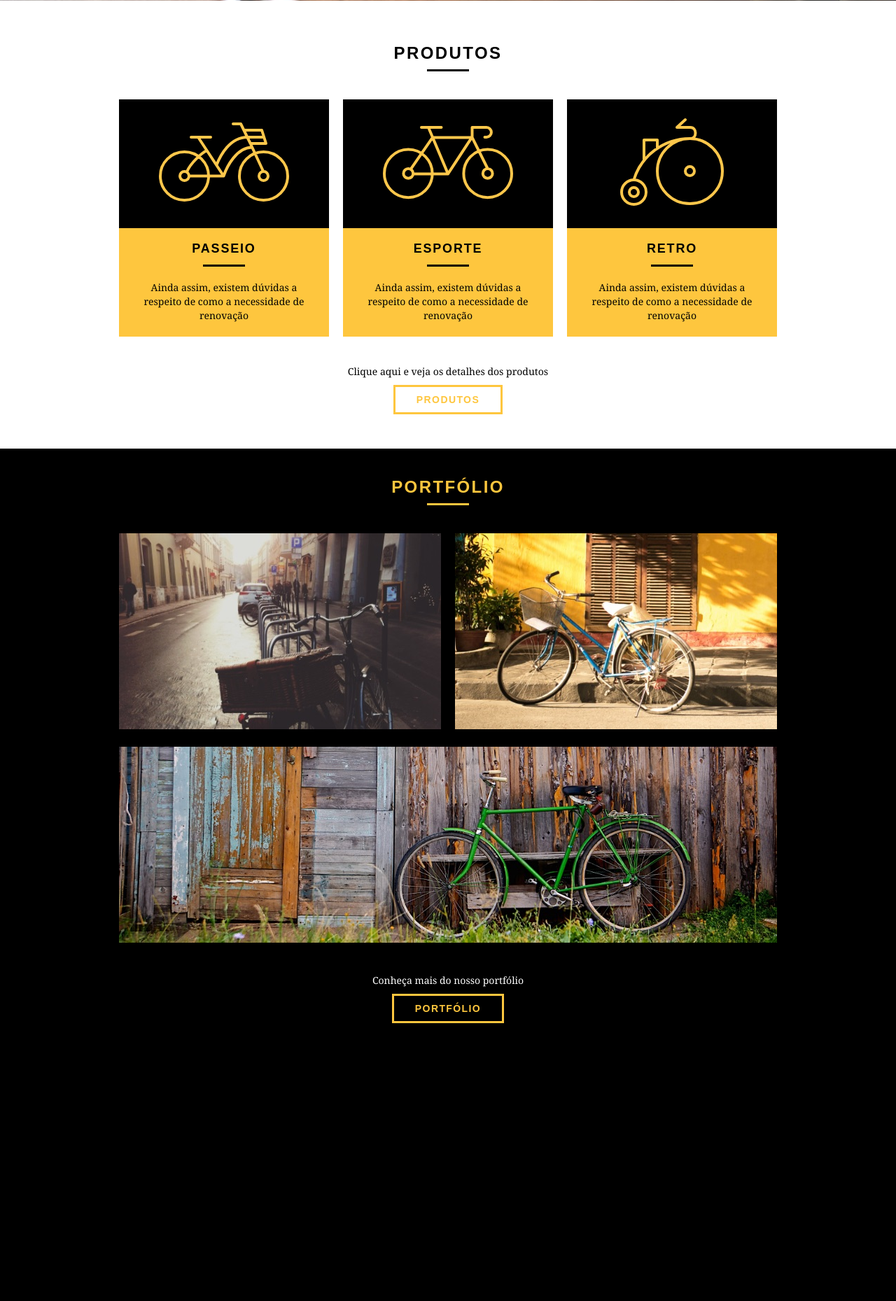
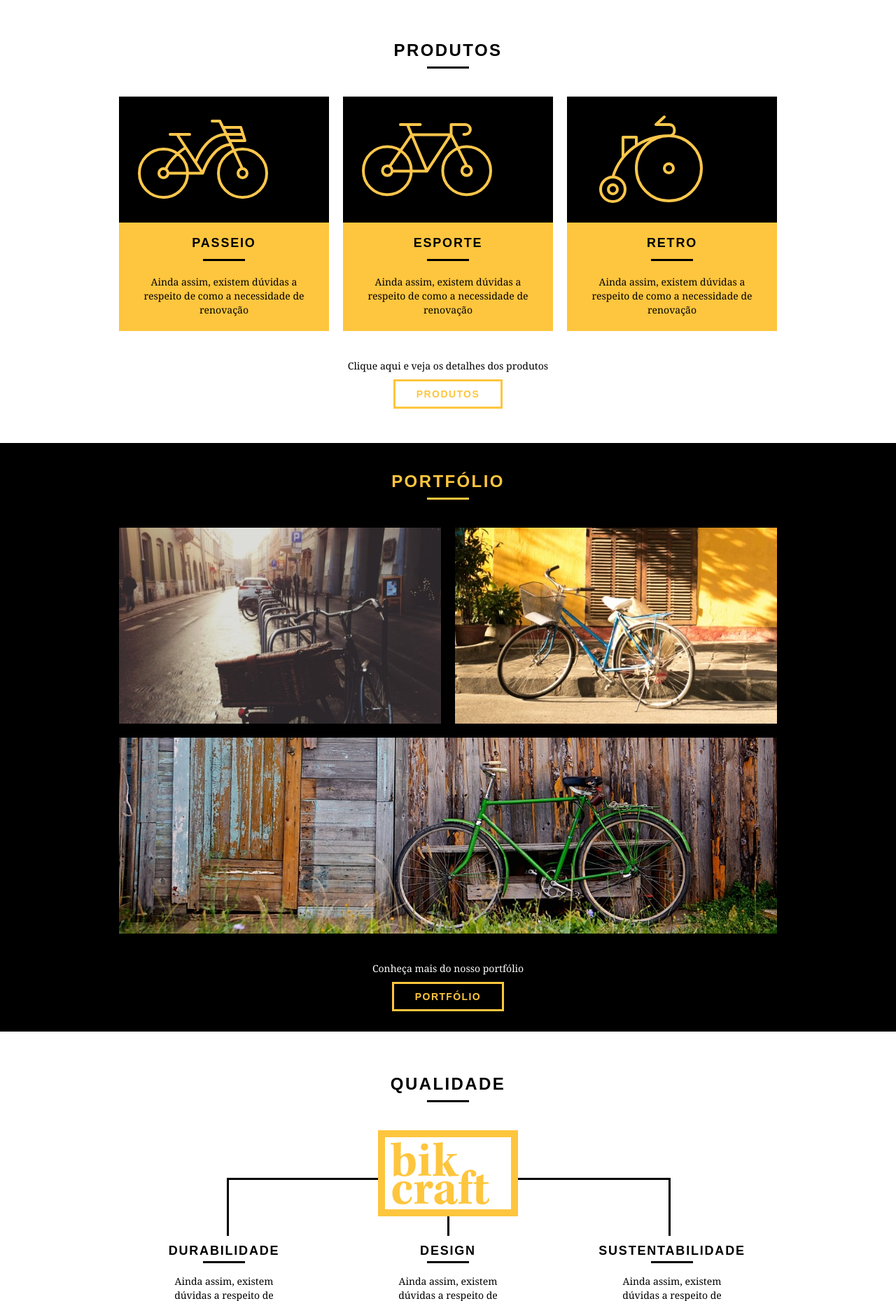
Before and after one commit to katiareis/origamid_WebDevCourse, a PHP site: page / in a window 1280 px wide. Shown: the part 475-2334 px from the top of the page at 70% size. Before the commit the page ends 1937 px from the top, so only its background shows below. Run offline with PHP 8.4, Linux system fonts and the light colour scheme.

Commit message:
Add quality section to page
Project Update - Add a quality section and style it.

```diff
--- a/css/style.css
+++ b/css/style.css
@@ -12,6 +12,12 @@ p {
     font-family: Georgia, 'Times New Roman', Times, serif;
     font-size: 14px;
     line-height: 20px;
+}
+
+/* Imagens */
+
+img {
+    display: block;
 }
 
 /* Botões */
@@ -70,7 +76,7 @@ p {
     width: 100%;
     background: #fec63e;
     padding: 15px 0;
-    z-index: 10px;
+    z-index: 10; /* Faz com que o body role para atrás do header  */
 }
 
 .header_menu {
@@ -104,7 +110,7 @@ p {
     height: 380px;
     background: url("../img/bg.jpg") no-repeat center;
     background-size: cover;
-    margin-top: 96px; /* Essa margin faz a imagem descer para o local correto. É o tamanho exato do header */
+    margin-top: 92px; /* Essa margin faz a imagem descer para o local correto. É o tamanho exato do header */
     text-align: center;
     padding-top: 80px; /* Esse padding desce o h1 para a posição correta */
 }
@@ -214,3 +220,55 @@ p {
 .portfolio .call p {
     color: #FFF;
 }
+
+/* Qualidade */
+
+.qualidade {
+    padding: 60px 0;
+}
+
+.qualidade:after {
+    content: "";
+    width: 634px;
+    height: 83px;
+    display: block;
+    background: url("../img/linhas.svg") no-repeat center;
+    position: absolute;
+    top: 209px;
+    right: 162px;
+    z-index: -1;
+}
+
+.qualidade img {
+    margin: 0 auto;
+}
+
+.qualidade_lista {
+    padding-top: 20px;
+}
+
+.qualidade_lista li {
+    text-align: center;
+    padding: 0 40px;
+}
+.qualidade_lista li h3 {
+    font-weight: bold;
+    font-size: 18px;
+    line-height: 18px;
+    text-transform: uppercase;
+    letter-spacing: .1em;
+    margin-top: 20px;
+}
+
+.qualidade_lista li h3:after {
+    content: "";
+    display: block;
+    width: 60px;
+    height: 3px;
+    background: #000;
+    margin: 6px auto;
+}
+
+.qualidade_lista li p {
+    padding: 10px 20px 20px 20px;
+}
--- a/index.html
+++ b/index.html
@@ -74,7 +74,7 @@
             <a href="produtos.html" class="btn btn-preto">Produtos</a>
         </div>
     </section>
-    <!-- Seção de Portifólio -->
+    <!-- Seção de Portfólio -->
     <section class="portfolio">
         <div class="container">
             <h2 class="subtitulo">Portfólio</h2>
@@ -89,7 +89,29 @@
             <a href="portfolio.html" class="btn">Portfólio</a>
         </div>
     </section>
+    <!-- Seção de Qualidade -->
+    <section class="qualidade container">
+        <h2 class="subtitulo">Qualidade</h2>
+        <img src="img/bikcraft-qualidade.svg" alt="Bikcraft Logomarca">
+        <ul class="qualidade_lista">
+            <li class="grid-1-3">
+                <h3>Durabilidade</h3>
+                <p>Ainda assim, existem dúvidas a respeito de como a necessidade de renovação renovação renovação</p>
+            </li>
+            <li class="grid-1-3">
+                <h3>Design</h3>
+                <p>Ainda assim, existem dúvidas a respeito de como a necessidade de renovação renovação renovação</p>
+            </li>
+            <li class="grid-1-3">
+                <h3>Sustentabilidade</h3>
+                <p>Ainda assim, existem dúvidas a respeito de como a necessidade de renovação renovação renovação</p>
+            </li>
+        </ul>
+        <div class="call">
+            <p>Conheça mais sobre a nossa história</p>
+            <a href="sobre.html" class="btn btn-preto">Sobre</a>
+        </div>
 
-
+    </section>
 </body>
 </html>
```
Also changed, not shown: img/bikcraft-qualidade.svg (added), img/linhas.svg (added).
